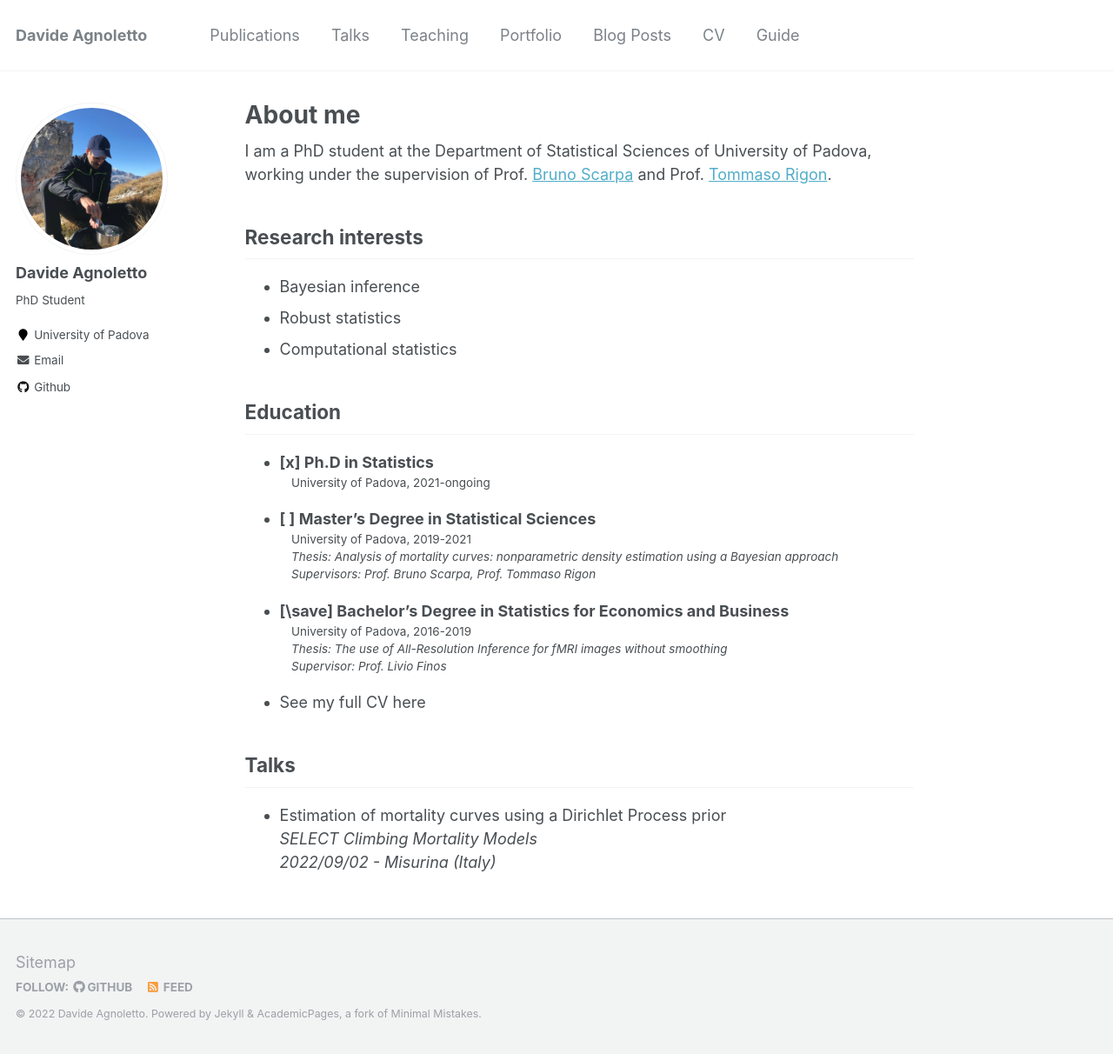
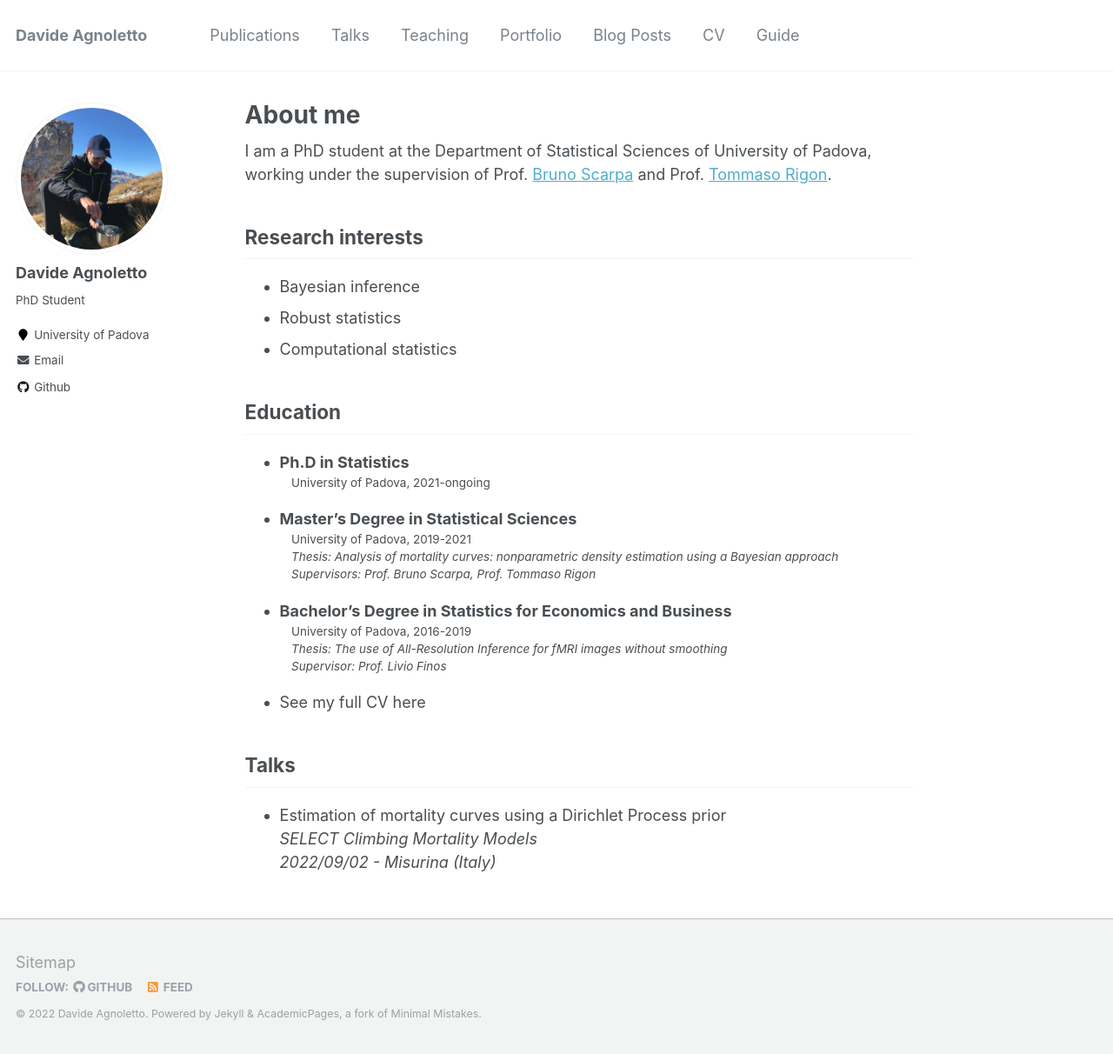
Before and after one commit to davideagno/davideagno.github.io, a Jekyll site: the page built from _pages/about.md, in a window 1280 px wide and 1212 px high. Shown: the whole window at 87% size. Built offline with Jekyll 4.4.1, drawn with Linux system fonts in a browser that asks for light colours.

Commit message:
Update about.md

```diff
--- a/_pages/about.md
+++ b/_pages/about.md
@@ -18,13 +18,13 @@ Research interests
 
 Education
 --
-* [x] Ph.D in Statistics<br />
+* Ph.D in Statistics<br />
   :   University of Padova, 2021-ongoing
-* [ ] Master's Degree in Statistical Sciences<br />
+* Master's Degree in Statistical Sciences<br />
   :   University of Padova, 2019-2021<br />
   :   *Thesis: Analysis of mortality curves: nonparametric density estimation using a Bayesian approach*<br />
   :   *Supervisors: Prof. Bruno Scarpa, Prof. Tommaso Rigon*
-* [\save] Bachelor's Degree in Statistics for Economics and Business<br />
+* Bachelor's Degree in Statistics for Economics and Business<br />
   :   University of Padova, 2016-2019<br />
   :   *Thesis: The use of All-Resolution Inference for fMRI images without smoothing*<br />
   :   *Supervisor: Prof. Livio Finos*
```
